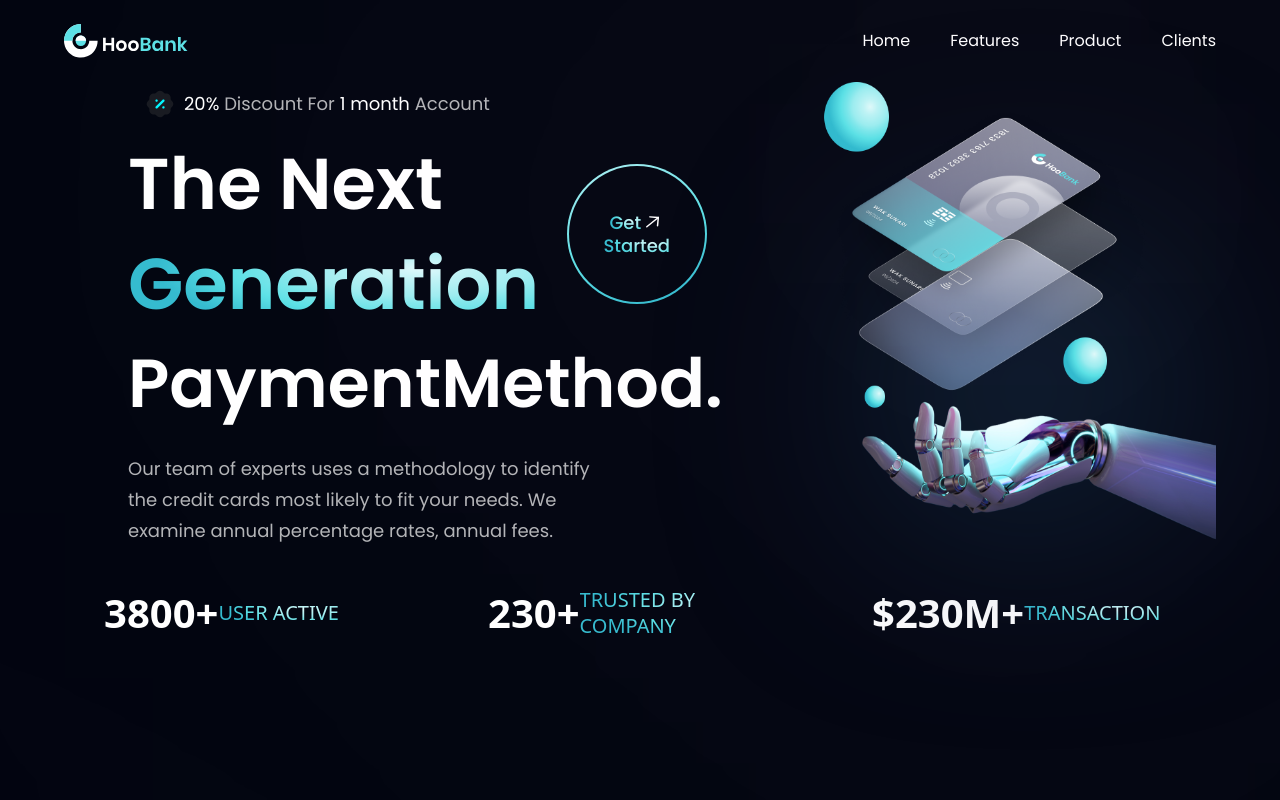
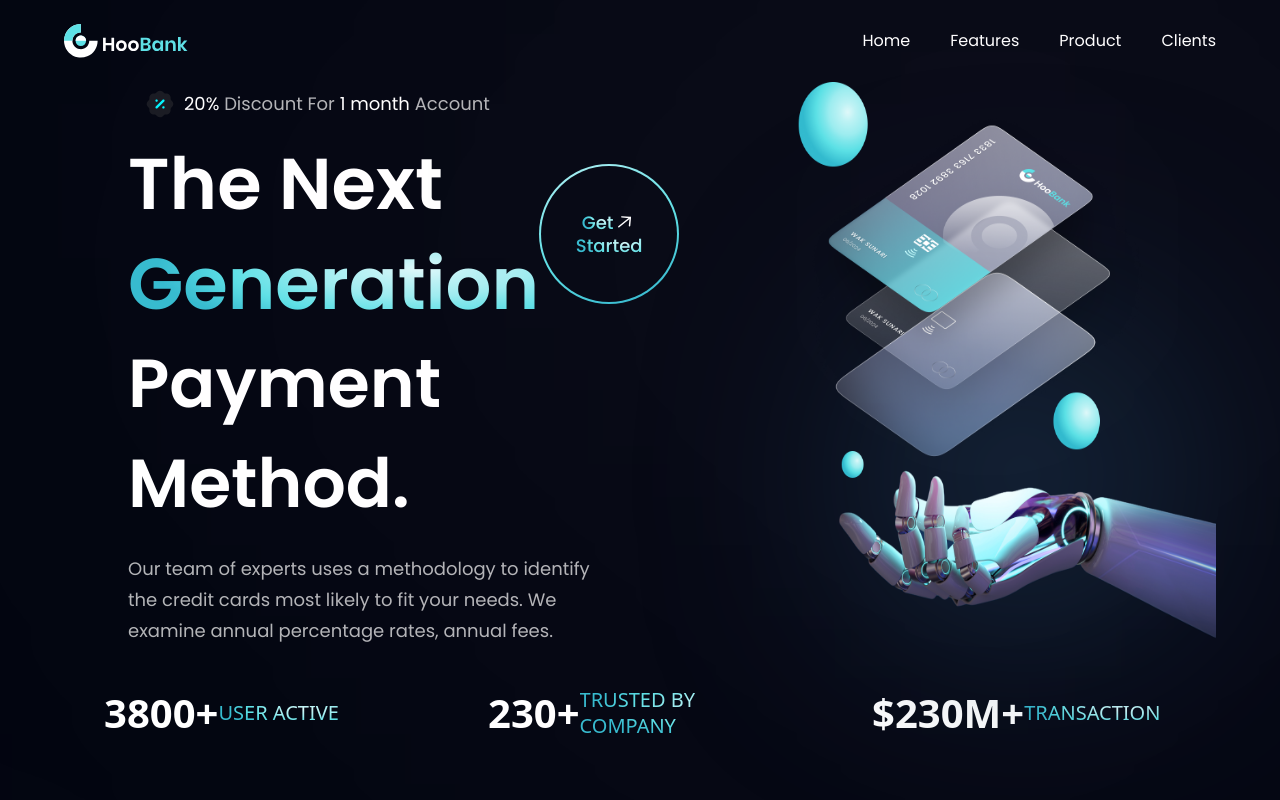
Before and after one commit to Febin-Joseph/bank-website, a React (Vite) app: page / in a window 1280 px wide. Shown: the top 800 px of the page. Built offline with nearby package versions, Linux system fonts and the light colour scheme.

Commit message:
Update Hero.jsx

```diff
--- a/src/components/Hero.jsx
+++ b/src/components/Hero.jsx
@@ -27,7 +27,7 @@
           </div>
         </div>
 
-        <h1 className='font-poppins font-semibold ss:text-[68px] text-[52px] text-white ss:leading-[100px] leading-[75px] w-full'>PaymentMethod.</h1>
+        <h1 className='font-poppins font-semibold ss:text-[68px] text-[52px] text-white ss:leading-[100px] leading-[75px] w-full'>Payment Method.</h1>
         <p className={`${styles.paragraph} max-w-[470px] mt-5`}>Our team of experts uses a methodology to identify the credit cards most likely to fit your needs.
           We examine annual percentage rates, annual fees.</p>
       </div>
```
